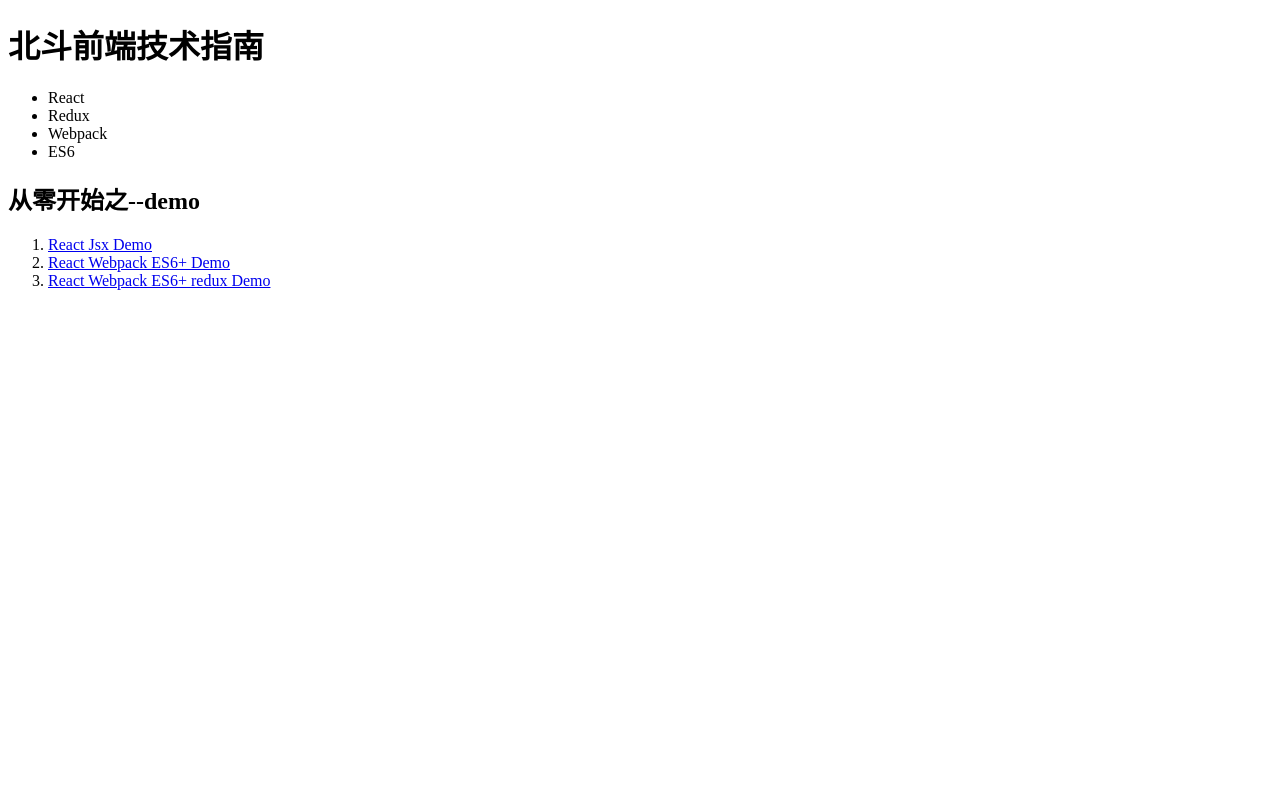
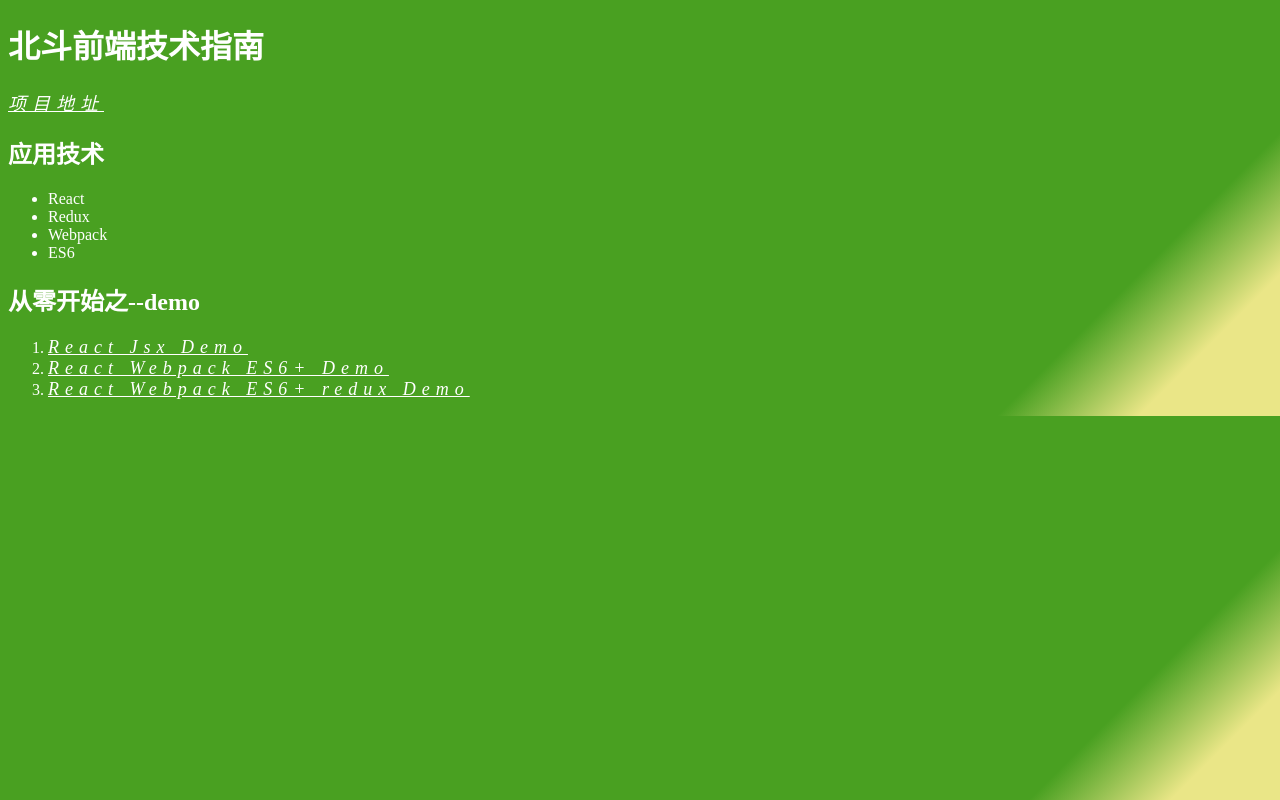
Before and after one commit to bdoulife/bdoulife.github.io, a plain HTML site: page index.html in a window 1280 px wide. Drawn offline with Linux system fonts and the light colour scheme.

Commit message:
index page update

```diff
--- a/index.html
+++ b/index.html
@@ -3,9 +3,28 @@
 <head>
 	<meta charset="UTF-8">
 	<title>北斗前端技术指南</title>
+	<style>
+		body{
+			background-image:linear-gradient(-45deg, #eae687 100px, #49a021 200px);
+			color:#fff;
+		}
+		a{
+			color:#fff;
+			text-decoration: underline;
+			letter-spacing: 6px;
+			font-size: 18px;
+			font-style: italic;
+		}
+		a:hover{
+			background-image:linear-gradient(-45deg, #eae687 100px, #49a021 400px);
+			color:red;
+		}
+	</style>
 </head>
 <body>
 	<h1>北斗前端技术指南</h1>
+	<a href="https://github.com/bdoulife/bdoulife.github.io">项目地址</a>
+	<h2>应用技术</h2>
 	<ul>
 		<li>React</li>
 		<li>Redux</li>
```
